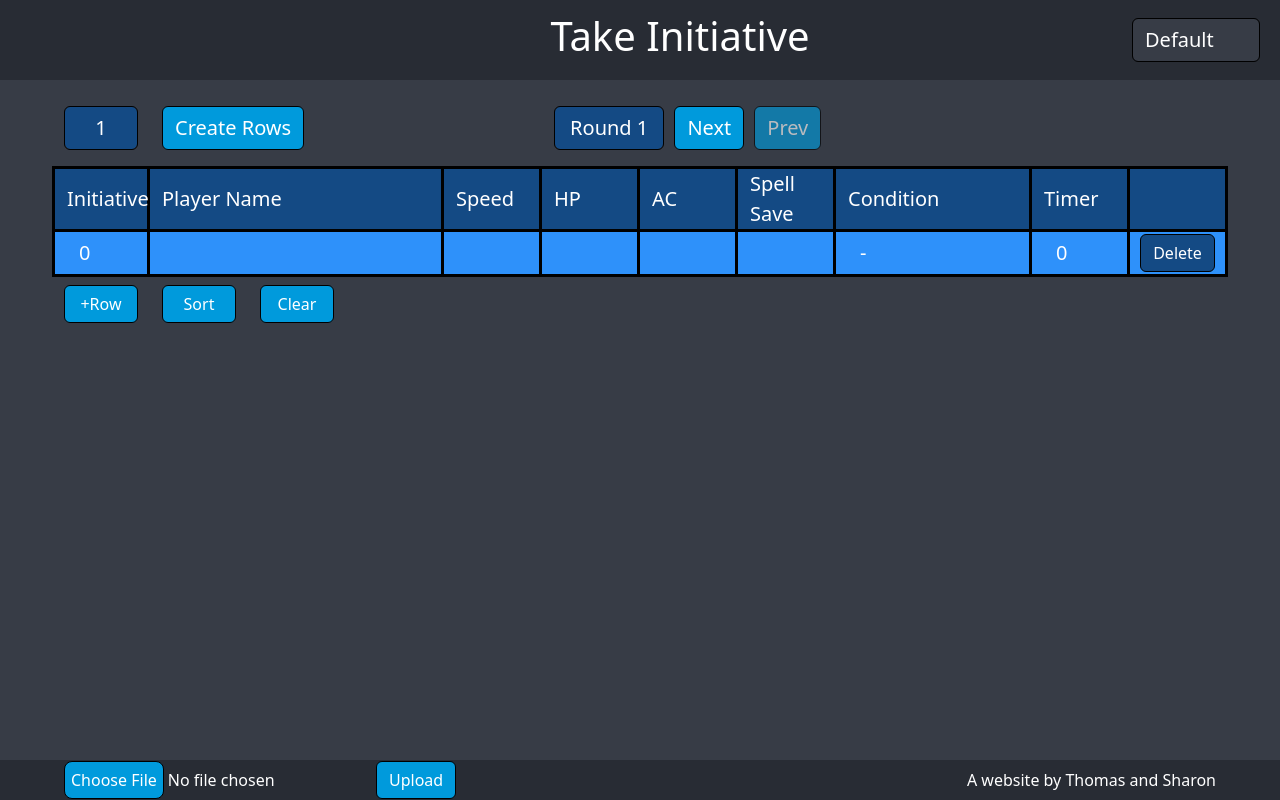
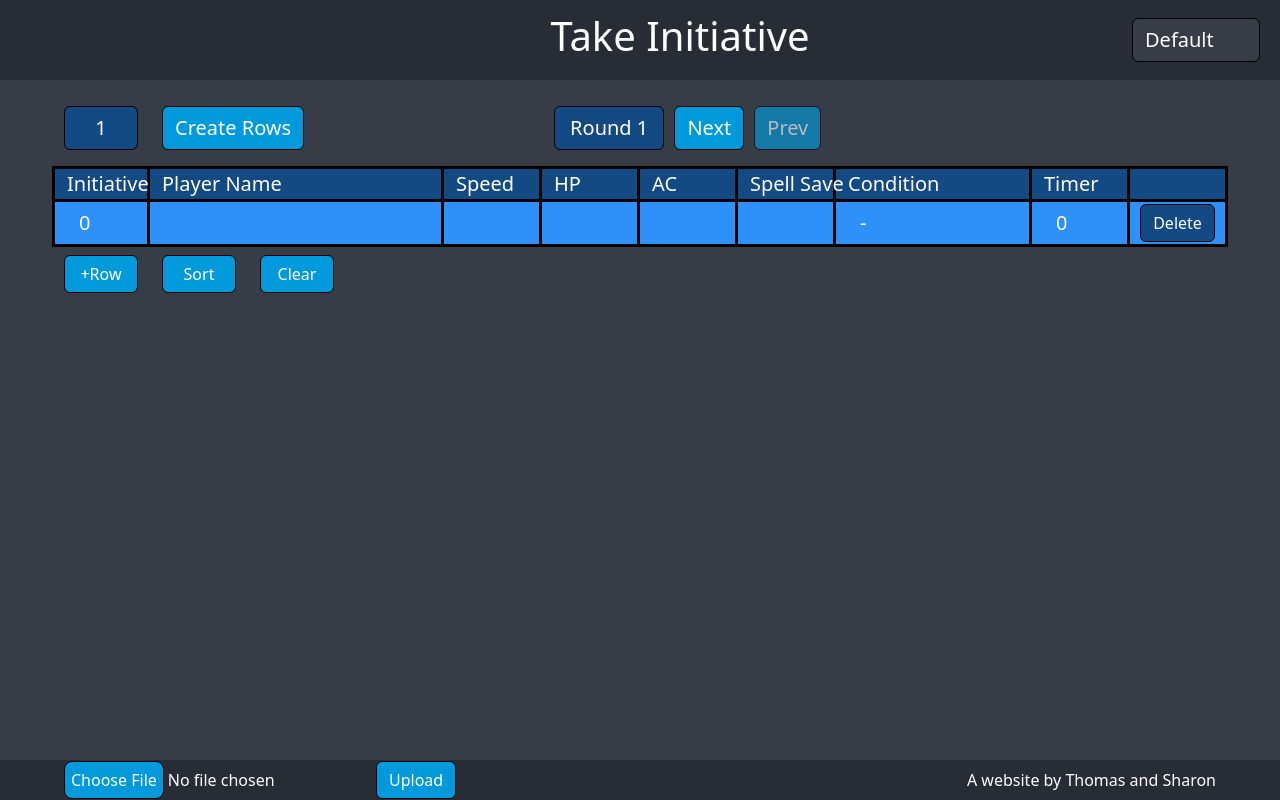
Before and after one commit to ThomasVersaevel/initiative-tracker, a React (Create React App) app: page / in a window 1280 px wide. Built offline with nearby package versions, Linux system fonts and the light colour scheme.

Commit message:
No wrap in the grid header

```diff
--- a/src/App.css
+++ b/src/App.css
@@ -80,6 +80,10 @@
 
 .margin-left-10px {
   margin-left: 10px;
+}
+
+.col-1 {
+  white-space: nowrap;
 }
 
 .row.top-row {
```
